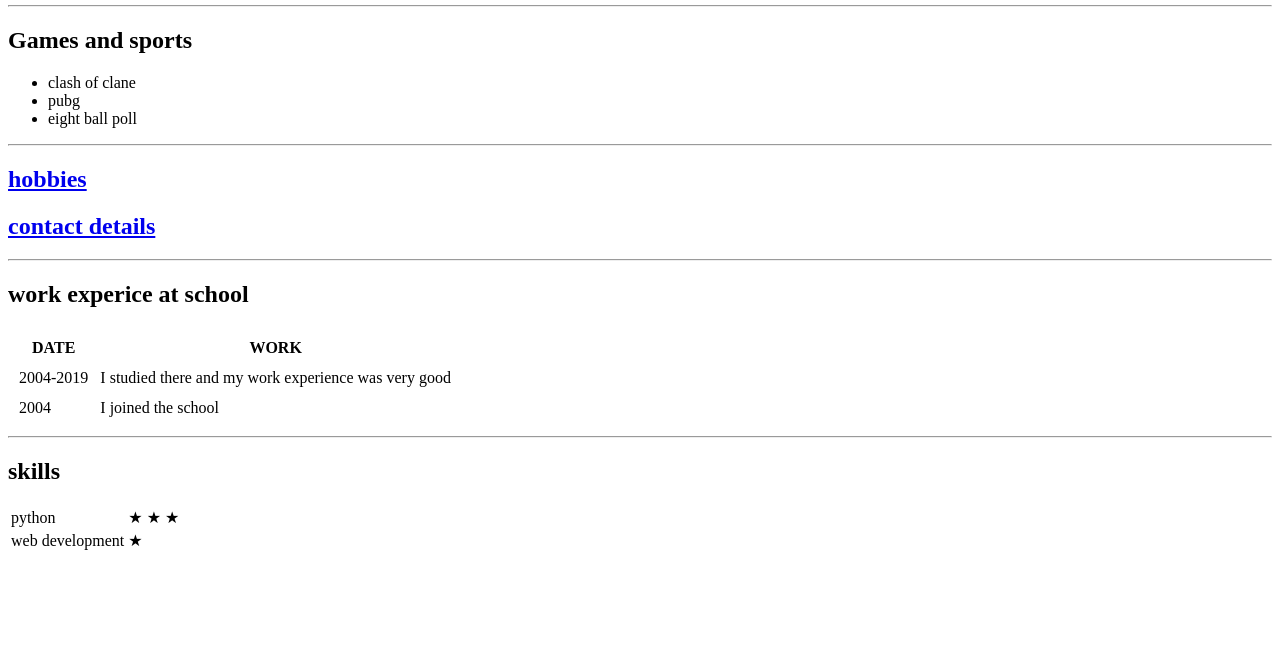
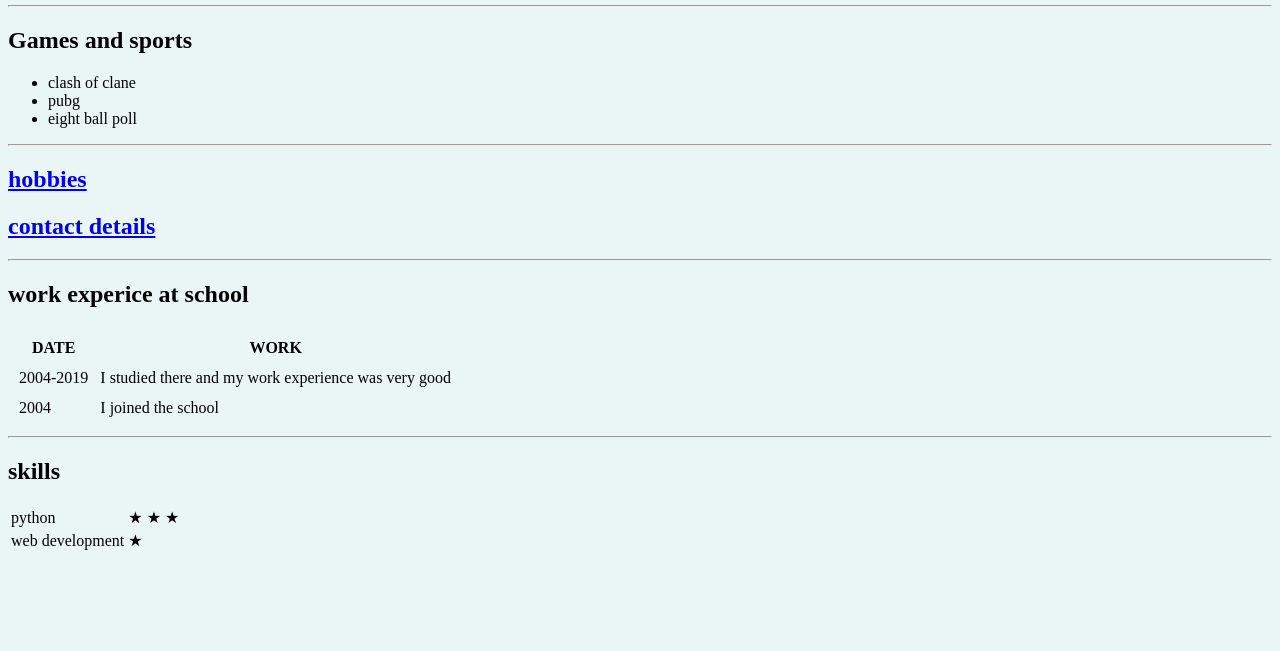
Before and after one commit to anshagrawal511/cv, a plain HTML site: page index.html in a window 1280 px wide. Shown: the part 149-800 px from the top of the page. Drawn offline with Linux system fonts and the light colour scheme.

Commit message:
Update index.html

```diff
--- a/index.html
+++ b/index.html
@@ -6,7 +6,7 @@
   <title>ANSH personal site</title>
   <style>
     body {
-      background-color: #EAF6F6L;
+      background-color: #EAF6F6;
     }
     </style>
 </head>
```
